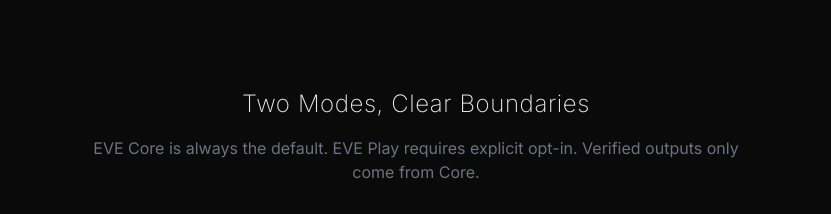
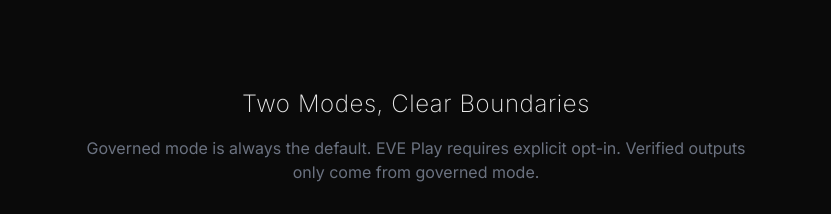
Before and after one commit to elekto-energy/eveverified, a Next.js app: page /eve in a window 1280 px wide. Shown: the part 2440-2654 px from the top of the page, without its empty margins (224-1055 px from the left). Built offline with nearby package versions, Linux system fonts and the light colour scheme.

Commit message:
fix(brand): remove public EVE Core references to reduce trademark collision risk

```diff
--- a/app/eve/page.tsx
+++ b/app/eve/page.tsx
@@ -106,8 +106,8 @@
           Two Modes, Clear Boundaries
         </h2>
         <p className="text-gray-500 text-center mb-8 max-w-2xl mx-auto">
-          EVE Core is always the default. EVE Play requires explicit opt-in.
-          Verified outputs only come from Core.
+          Governed mode is always the default. EVE Play requires explicit opt-in.
+          Verified outputs only come from governed mode.
         </p>
         <CoreVsPlay />
       </section>
--- a/components/EveArchitecture/AgentEcosystem.tsx
+++ b/components/EveArchitecture/AgentEcosystem.tsx
@@ -157,7 +157,7 @@
       {/* Tab Navigation */}
       <div className="flex justify-center gap-2 mb-10">
         {[
-          { id: 'core', label: 'Core Agents', icon: '⚙' },
+          { id: 'core', label: 'Built-in Agents', icon: '⚙' },
           { id: 'custom', label: 'Custom Agents', icon: '✦' },
           { id: 'compare', label: 'Why EVE?', icon: '◈' },
         ].map((tab) => (
--- a/data/agents.ts
+++ b/data/agents.ts
@@ -17,7 +17,7 @@
   // ═══ TIER 0: CORE ═══
   core: {
     id: 'eve-core',
-    name: 'EVE CORE',
+    name: 'EVE',
     symbol: 'e',
     description: 'Evidence & Verification Engine — The deterministic heart that never guesses, only knows.',
     color: '#00ff88',
```
